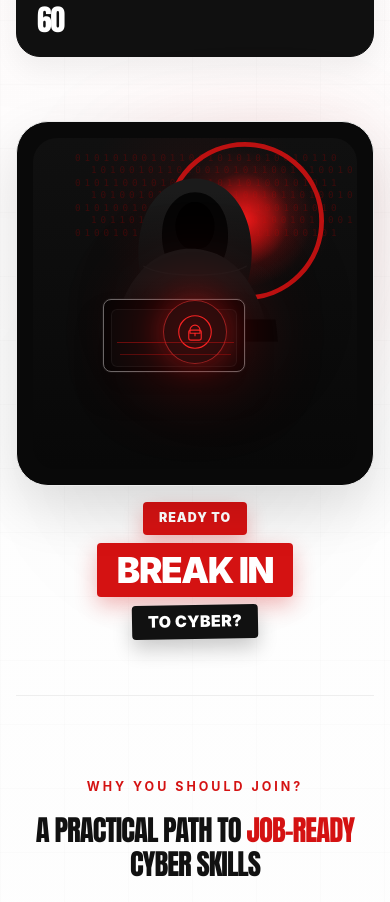
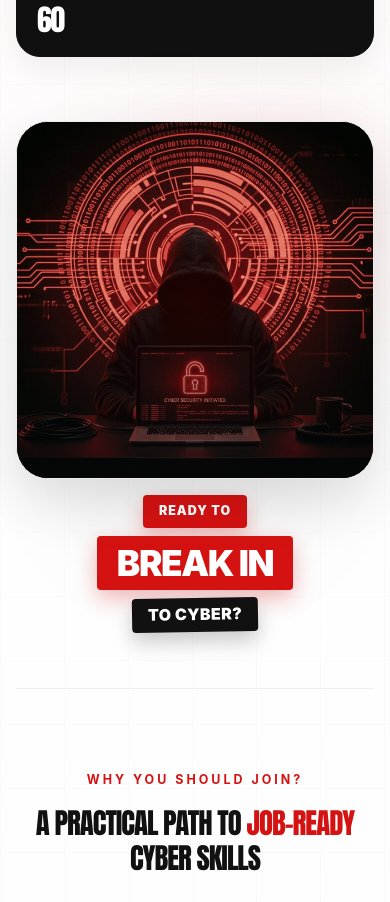
Before and after one commit to Secure-Worldz-Official/swa, a React (Vite) app: page / in a window 390 px wide. Shown: the part 1260-2162 px from the top of the page. Built offline with nearby package versions, Linux system fonts and the light colour scheme.

Commit message:
feat: complete rebranding, responsive design, supabase integration, and admin portal

```diff
--- a/src/components/PosterBlocks.jsx
+++ b/src/components/PosterBlocks.jsx
@@ -10,115 +10,21 @@ import {
   ShieldLockIcon,
   UserOutlineIcon,
 } from './Icons';
+import heroImage from '../assets/hero-hacker.png';
 
-function BinaryBackdrop() {
-  const rows = [
-    '0101010010110010101010010110',
-    '1010010110100101011001010010',
-    '0101100101001010110100101011',
-    '1010010101100101001011010010',
-    '0101001011010010110100101010',
-    '1011010010100101101001011001',
-    '0100101101001010010110100101',
-  ];
-
-  return (
-    <div
-      aria-hidden="true"
-      className="absolute left-[13%] top-[4%] w-[58%] select-none font-mono text-[0.58rem] leading-[1.35] tracking-[0.42em] text-[#8a0000]/35 sm:text-[0.64rem]"
-    >
-      {rows.map((row, index) => (
-        <div key={`${row}-${index}`} className={index % 2 === 1 ? 'pl-4' : ''}>
-          {row}
-        </div>
-      ))}
-    </div>
-  );
-}
-
-function HoodFigureSvg() {
-  return (
-    <svg
-      viewBox="0 0 540 540"
-      className="absolute inset-0 h-full w-full"
-      aria-hidden="true"
-      preserveAspectRatio="xMidYMid meet"
-    >
-      <defs>
-        <radialGradient id="hero-red-glow" cx="50%" cy="50%" r="50%">
-          <stop offset="0%" stopColor="#ff1b1b" stopOpacity="0.95" />
-          <stop offset="36%" stopColor="#d41212" stopOpacity="0.72" />
-          <stop offset="68%" stopColor="#d41212" stopOpacity="0.14" />
-          <stop offset="100%" stopColor="#d41212" stopOpacity="0" />
-        </radialGradient>
-        <linearGradient id="hood-body" x1="270" y1="78" x2="270" y2="340" gradientUnits="userSpaceOnUse">
-          <stop offset="0%" stopColor="#1b1b1b" />
-          <stop offset="100%" stopColor="#020202" />
-        </linearGradient>
-        <linearGradient id="torso-body" x1="270" y1="220" x2="270" y2="390" gradientUnits="userSpaceOnUse">
-          <stop offset="0%" stopColor="#151515" />
-          <stop offset="100%" stopColor="#000000" />
-        </linearGradient>
-      </defs>
-
-      <circle cx="350" cy="130" r="114" fill="url(#hero-red-glow)" />
-      <circle cx="353" cy="133" r="128" fill="none" stroke="#d41212" strokeOpacity="0.88" strokeWidth="8" />
-
-      <g transform="translate(0 6)">
-        <path
-          d="M270 56c-42 0-77 33-89 79-11 43-6 93 18 129 9 14 24 22 41 22h60c17 0 32-8 41-22 24-36 29-86 18-129-12-46-47-79-89-79Z"
-          fill="url(#hood-body)"
-        />
-        <path
-          d="M270 79c-25 0-45 20-52 46-6 24-3 53 8 71 5 8 12 14 23 14h42c11 0 18-6 23-14 11-18 14-47 8-71-7-26-27-46-52-46Z"
-          fill="#050505"
-        />
-        <path
-          d="M270 95c-14 0-25 11-30 25-5 14-2 31 5 42 4 7 11 11 20 11h10c9 0 16-4 20-11 7-11 10-28 5-42-5-14-16-25-30-25Z"
-          fill="#000000"
-        />
-
-        <path
-          d="M177 214c20-25 46-38 78-41 5 0 10 0 15 0 32 3 58 16 78 41 17 20 29 45 38 76H139c9-31 21-56 38-76Z"
-          fill="url(#torso-body)"
-        />
-        <path
-          d="M136 291h268c2 12 3 24 4 37H132c1-13 2-25 4-37Z"
-          fill="#040404"
-        />
-        <path
-          d="M184 202c18 10 42 15 86 15s68-5 86-15"
-          fill="none"
-          stroke="#1b1b1b"
-          strokeOpacity="0.76"
-          strokeWidth="2"
-        />
-      </g>
-    </svg>
-  );
-}
 
 function CyberHeroArtwork() {
   return (
     <div className="relative mx-auto w-full max-w-[540px]">
-      <div className="relative overflow-hidden rounded-[32px] border border-[#ececec] bg-[#090909] p-4 shadow-[0_22px_54px_rgba(0,0,0,0.12)] sm:p-5">
-        <div className="relative aspect-[0.98/1] overflow-hidden rounded-[24px] bg-[radial-gradient(circle_at_50%_18%,rgba(212,18,18,0.08),transparent_34%),linear-gradient(180deg,#101010_0%,#080808_100%)]">
-          <div className="absolute inset-0 rounded-[24px] bg-[radial-gradient(circle_at_74%_24%,rgba(212,18,18,0.12),transparent_18%),radial-gradient(circle_at_56%_52%,rgba(0,0,0,0.1),transparent_56%)]" />
-          <BinaryBackdrop />
-          <HoodFigureSvg />
-
-          <div className="absolute left-[21.5%] top-[48.5%] z-10 h-[22%] w-[44%] rounded-[8px] border border-[#696969] bg-[#040404] shadow-[0_0_0_1px_rgba(255,255,255,0.04),0_20px_28px_rgba(0,0,0,0.28)] sm:w-[46%]" />
-          <div className="absolute left-[24%] top-[51.5%] z-10 h-[17.5%] w-[39%] rounded-[6px] bg-[#080808] shadow-[inset_0_0_0_1px_rgba(255,255,255,0.05)] sm:w-[41%]" />
-
-          <div className="absolute left-1/2 top-[58.5%] z-20 flex -translate-x-1/2 -translate-y-1/2 items-center justify-center">
-            <div className="absolute h-24 w-24 rounded-full bg-cyber-red/40 blur-2xl" />
-            <div className="flex h-16 w-16 items-center justify-center rounded-full border border-[#ff3838]/55 bg-[#0b0b0b]/95 shadow-[0_0_30px_rgba(212,18,18,0.42)]">
-              <LockSealIcon className="h-10 w-10 text-[#ff2828]" />
-            </div>
-          </div>
-
-          <div className="absolute left-[26%] top-[61.5%] z-20 h-[1px] w-[36%] bg-[#d41212]/45 blur-[0.5px]" />
-          <div className="absolute left-[27%] top-[65.2%] z-20 h-[1px] w-[34%] bg-[#d41212]/35 blur-[0.5px]" />
+      <div className="relative overflow-hidden rounded-[32px] border border-[#ececec] bg-[#090909] shadow-[0_22px_54px_rgba(0,0,0,0.12)]">
+        <div className="relative aspect-[1/1] overflow-hidden">
+          <img
+            src={heroImage}
+            alt="Cyber Hacker Hero"
+            className="h-full w-full object-cover grayscale-[0.2] hover:grayscale-0 transition-all duration-700"
+          />
+          <div className="absolute inset-0 bg-gradient-to-t from-[#090909] via-transparent to-transparent opacity-60" />
+          <div className="absolute inset-0 bg-[radial-gradient(circle_at_50%_50%,rgba(212,18,18,0.15),transparent_70%)]" />
         </div>
       </div>
 
@@ -180,10 +86,10 @@ function MotionCard({ children, className = '', ...props }) {
         prefersReducedMotion
           ? undefined
           : {
-              y: -4,
-              scale: 1.01,
-              transition: { duration: 0.2 },
-            }
+            y: -4,
+            scale: 1.01,
+            transition: { duration: 0.2 },
+          }
       }
       {...props}
     >
```
